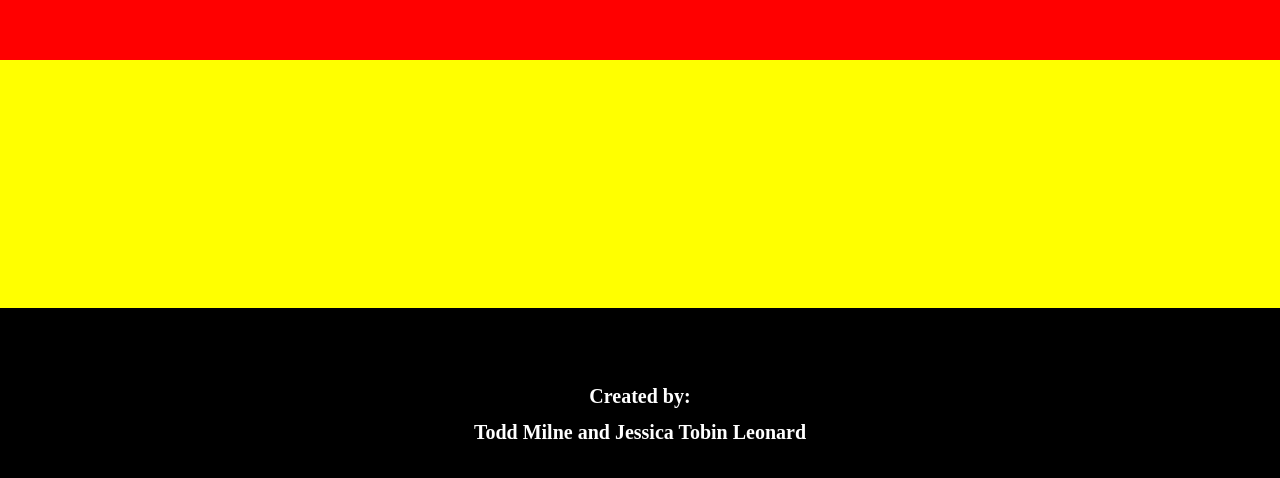
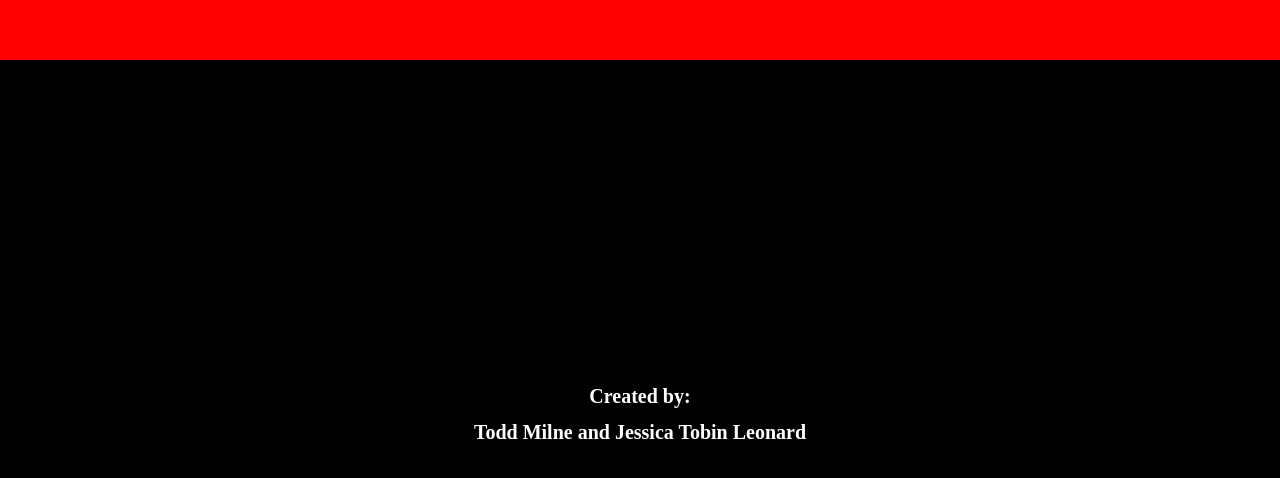
Before and after one commit to toddmilne13/germanweb, a plain HTML site: page index.html in a window 1280 px wide. Shown: the part 4422-4900 px from the top of the page. Drawn offline with nearby package versions, Linux system fonts and the light colour scheme.

Commit message:
Update index.html

```diff
--- a/index.html
+++ b/index.html
@@ -73,7 +73,7 @@
   }
 
 		.bg-7 {
-      background-color: #ffff00  ; /* black */
+      background-color: #000000  ; /* black */
       color: #ffffff;
   }
 
```
